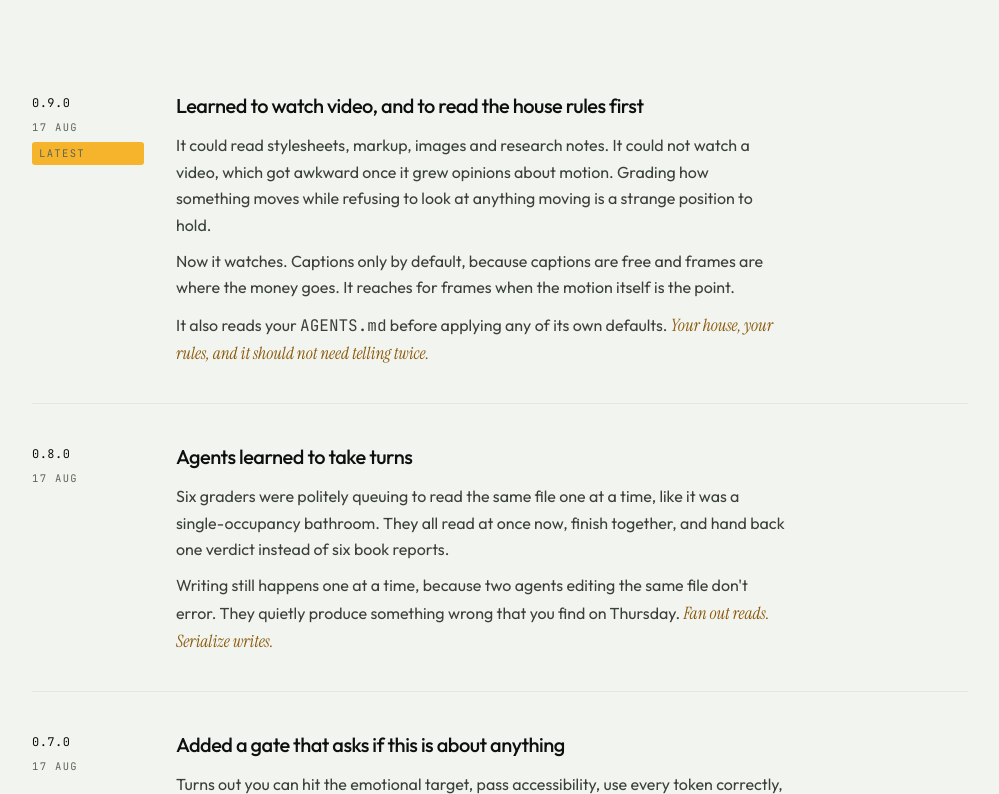
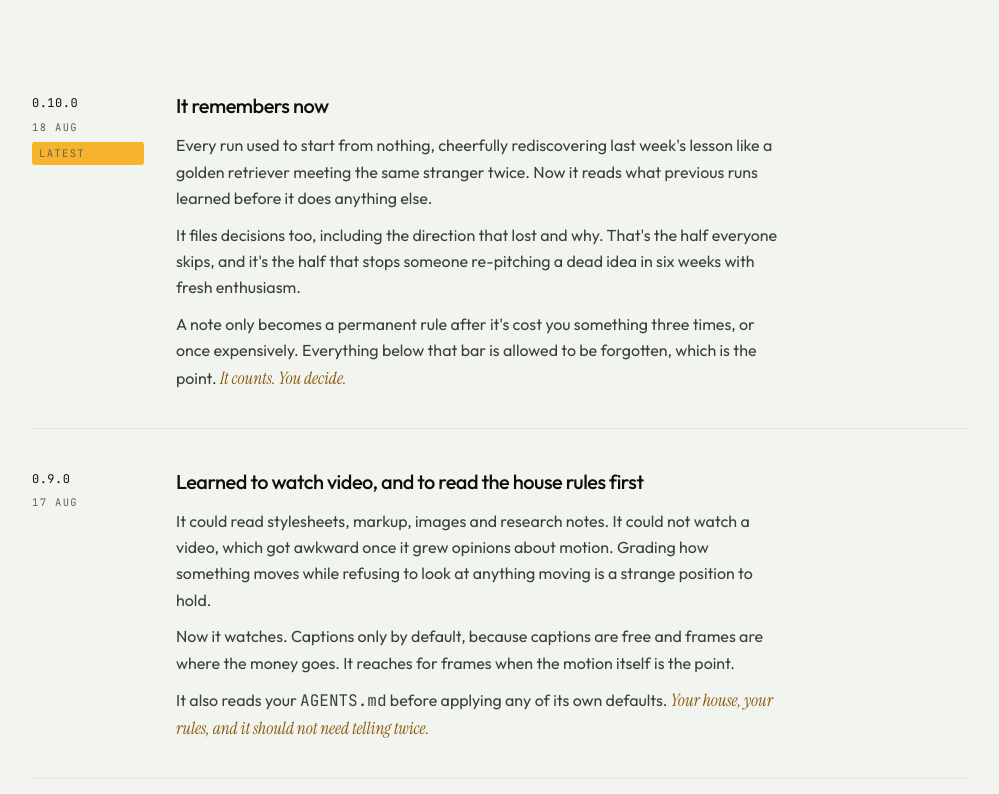
Before and after one commit to helloimlee/liftoff, a plain HTML site: page docs/index.html in a window 1280 px wide. Shown: the part 3400-4194 px from the top of the page, without its empty margins (140-1139 px from the left). Drawn offline with Linux system fonts and the light colour scheme; a web font is replaced by a local one.

Commit message:
0.10.0: compounding memory, borrowed shape not contents
Closes the longest-standing gap. Wave A now reads memory/lessons.md, stage 5
files decisions including the option that lost, and promotion requires three
occurrences or one expensive one.

Liftoff counts and drafts. A human confirms. Memory that writes itself turns a
confident mistake into a permanent one.

Rejected the same repo's vendored Material Design and Microsoft Style Guide
copies: a second source of truth that drifts is exactly what the read-the-live-
stylesheet gate exists to prevent.

```diff
--- a/docs/index.html
+++ b/docs/index.html
@@ -223,7 +223,17 @@
     <div class="rel r">
 
       <div class="note">
-        <div class="vtag">0.9.0<span>17 AUG</span><span class="latest">LATEST</span></div>
+        <div class="vtag">0.10.0<span>18 AUG</span><span class="latest">LATEST</span></div>
+        <div>
+          <h3>It remembers now</h3>
+          <p>Every run used to start from nothing, cheerfully rediscovering last week's lesson like a golden retriever meeting the same stranger twice. Now it reads what previous runs learned before it does anything else.</p>
+          <p>It files decisions too, including the direction that lost and why. That's the half everyone skips, and it's the half that stops someone re-pitching a dead idea in six weeks with fresh enthusiasm.</p>
+          <p>A note only becomes a permanent rule after it's cost you something three times, or once expensively. Everything below that bar is allowed to be forgotten, which is the point. <em>It counts. You decide.</em></p>
+        </div>
+      </div>
+
+      <div class="note">
+        <div class="vtag">0.9.0<span>17 AUG</span></div>
         <div>
           <h3>Learned to watch video, and to read the house rules first</h3>
           <p>It could read stylesheets, markup, images and research notes. It could not watch a video, which got awkward once it grew opinions about motion. Grading how something moves while refusing to look at anything moving is a strange position to hold.</p>
@@ -303,6 +313,7 @@
       <div class="degrow"><b>accessibility-review</b><span>without it · a11y goes unchecked</span></div>
       <div class="degrow"><b>gsap · threejs · motion</b><span>without them · no timeline motion or 3D</span></div>
       <div class="degrow"><b>watch</b><span>without it · video references can't be read</span></div>
+      <div class="degrow"><b>memory/</b><span>without it · every run starts from zero</span></div>
     </div>
     <p class="degnote r"><b>None of it is required.</b> On its own, Liftoff is still a charter loop with an emotional target and an idea gate, which is most of the value. Missing pieces get skipped and named in the summary rather than quietly dropped, because a stage that silently didn't run reads exactly like a stage that passed.</p>
   </div>
```
Also changed, not shown: 6 other files.
